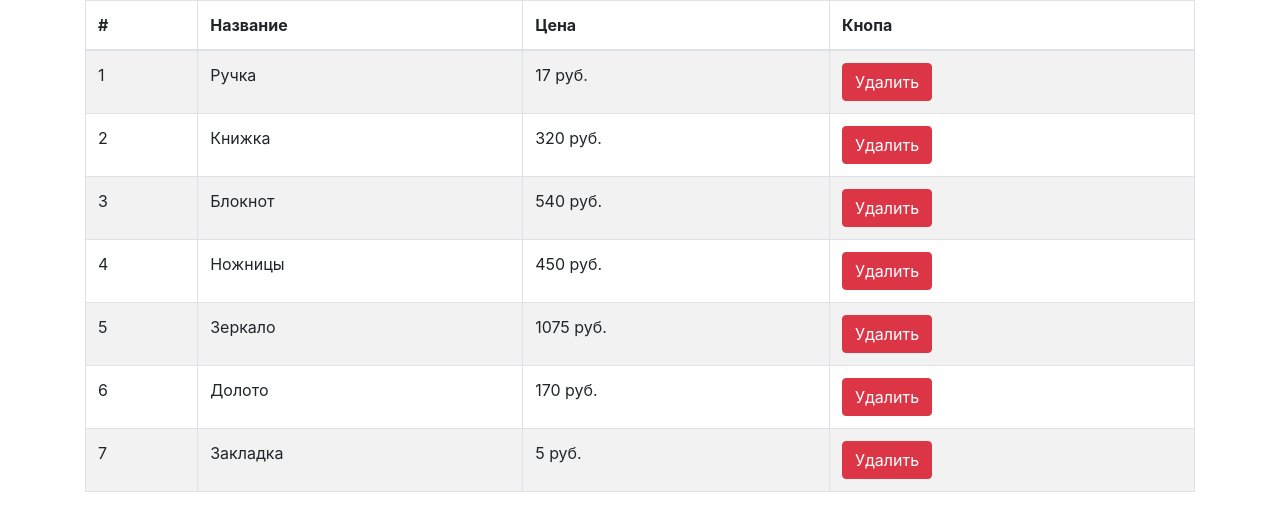
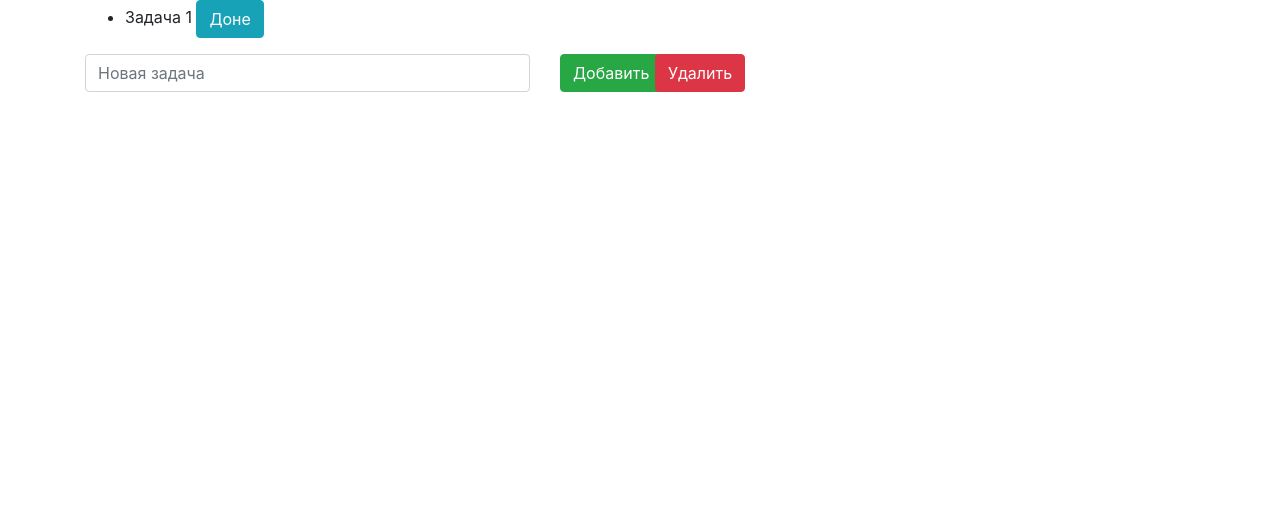
Before and after one commit to karelalex/react_hw6, a React (Create React App) app: page / in a window 1280 px wide. Shown: the top 530 px of the page. Built offline with nearby package versions, Linux system fonts and the light colour scheme.

Commit message:
Добавлено упражнение 5

```diff
--- a/src/App.js
+++ b/src/App.js
@@ -1,12 +1,12 @@
 import React from 'react';
 import 'bootstrap/dist/css/bootstrap.min.css';
 import './App.css';
-import {ProductTable} from "./Ex4";
+import {TaskList} from "./ex5";
 
 function App() {
     return (
             <div className="container">
-                <ProductTable />
+                <TaskList />
             </div>
     );
 }
--- /dev/null
+++ b/src/ex5.js
@@ -0,0 +1,41 @@
+import React, {useState} from "react";
+import {Button, Col, Form, Row} from "react-bootstrap";
+
+export const TaskList = () => {
+    const [tasks, setTasks] = useState(['Задача 1'])
+    const [newTask, setNewTask] = useState('')
+    const handleAdd = () => {
+        if (newTask) {
+            setTasks([...tasks, newTask])
+            setNewTask('')
+        }
+    }
+    const handleRemove = () => setTasks(tasks.slice(0, -1))
+    return (
+        <>
+            <ul>
+                {tasks.map((task) => <Task key={task} name={task}/>)}
+            </ul>
+            <Form.Group as={Row} controlId="newtask">
+                <Col sm="5">
+                    <Form.Control placeholder="Новая задача" value={newTask} onChange={(e) => setNewTask(e.target.value)}/>
+                </Col>
+                <Col sm={1}>
+                    <Button variant="success" onClick={handleAdd} disabled={tasks.includes(newTask)}>Добавить</Button>
+                </Col>
+                <Col sm={1}>
+                    <Button variant="danger" onClick={handleRemove}>Удалить</Button>
+                </Col>
+            </Form.Group>
+        </>
+    )
+}
+
+export const Task = ({name}) => {
+    const [done, setDone] = useState(false)
+    return (
+        <li>
+            {done ? <s>{name}</s> : name} <Button variant="info" onClick={() => setDone(true)}>Доне</Button>
+        </li>
+    )
+}
```
